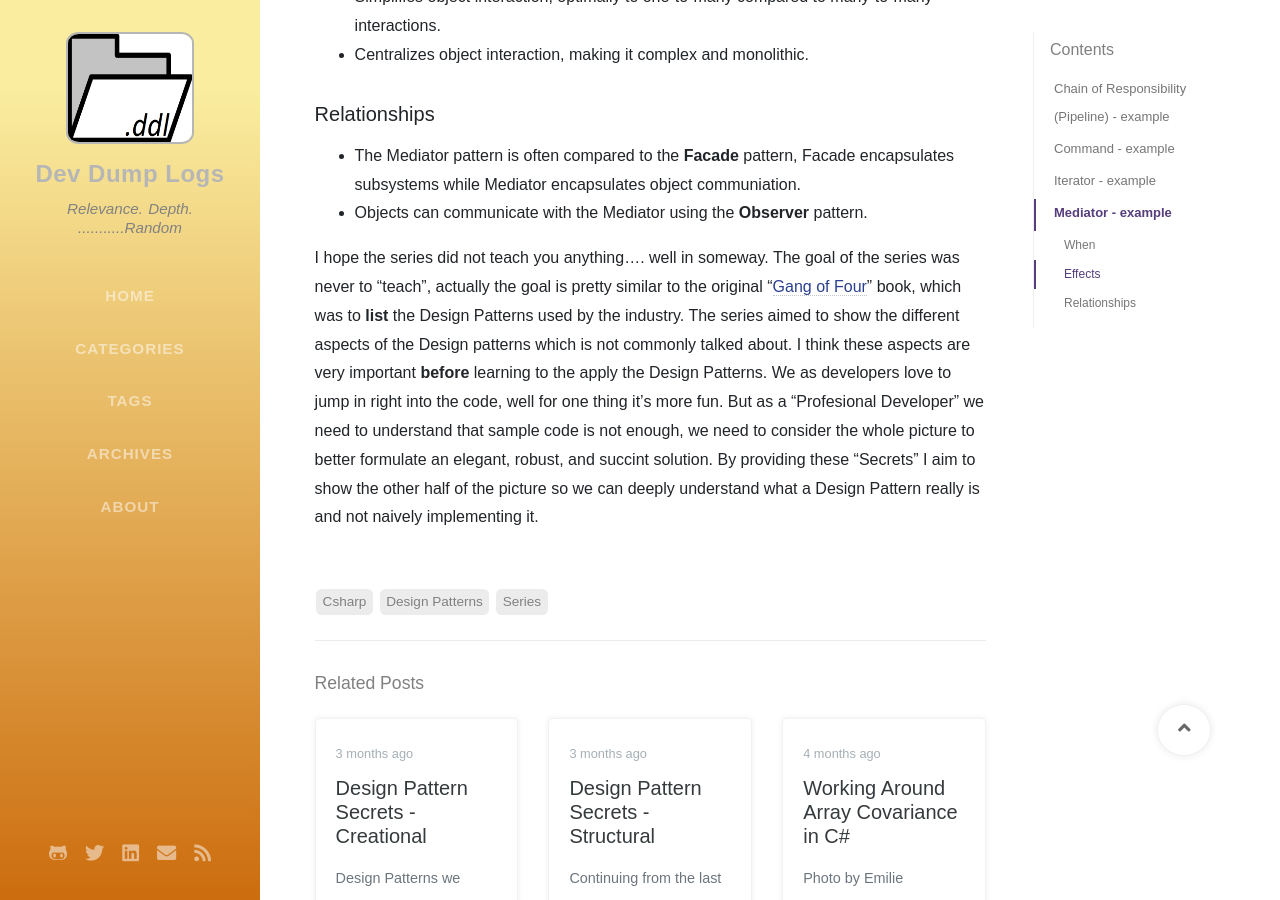
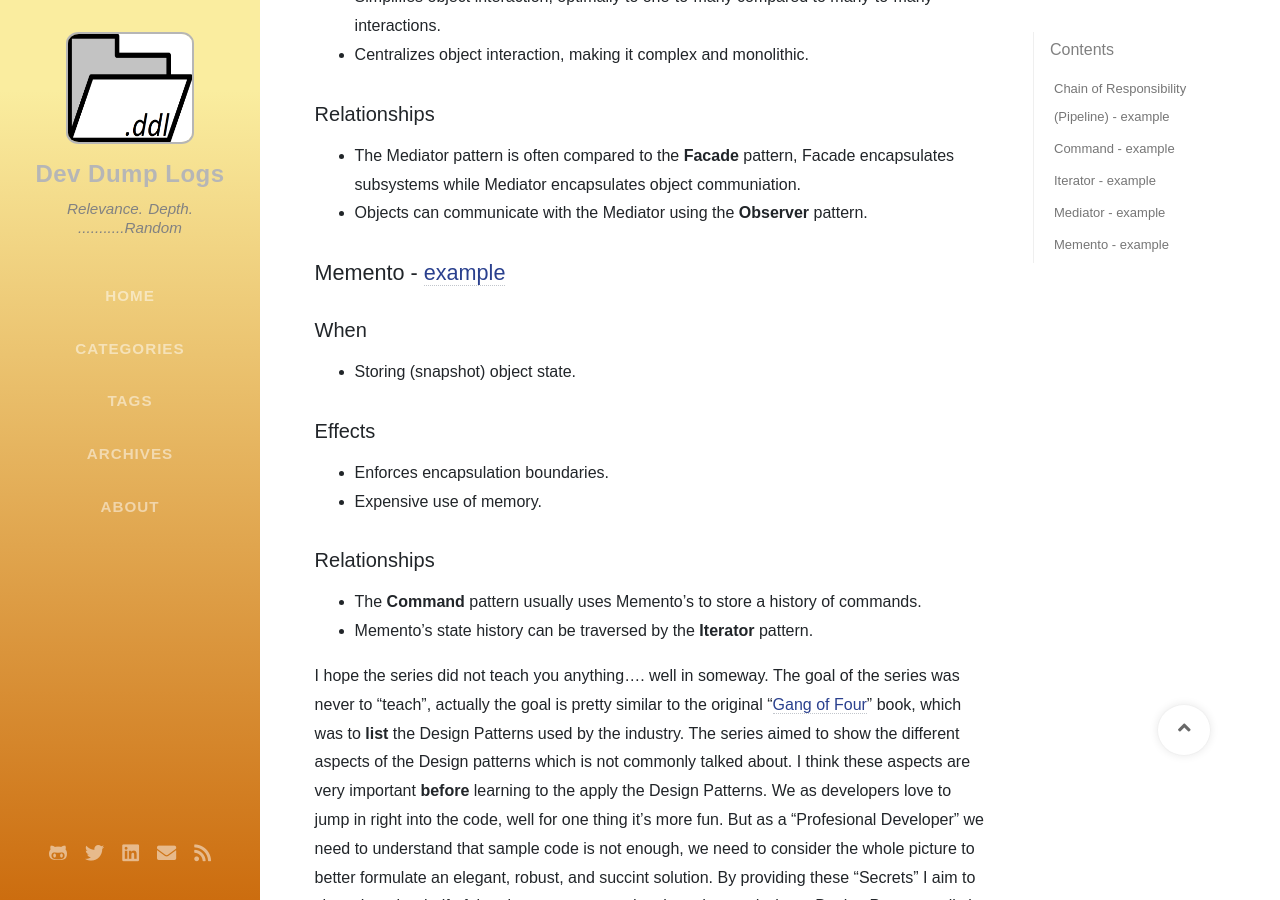
Before and after one commit to IanEscober/ianescober.github.io, a Jekyll site: the page built from _posts/2020-04-13-design-patterns-secrets-behavioral.md, in a window 1280 px wide and 900 px high, scrolled down 2542 px. Built offline with Jekyll 4.4.1, drawn with Linux system fonts in a browser that asks for light colours; nearby versions of some CDN libraries; some web fonts are replaced; comment, search, counter and statistics services are not loaded.

Commit message:
Added Memento Pattern to 'DPS - B' Post

```diff
--- a/_posts/2020-04-13-design-patterns-secrets-behavioral.md
+++ b/_posts/2020-04-13-design-patterns-secrets-behavioral.md
@@ -79,4 +79,16 @@ As always the catalog would be again structured in:
 - The Mediator pattern is often compared to the __Facade__ pattern, Facade encapsulates subsystems while Mediator encapsulates object communiation.
 - Objects can communicate with the Mediator using the __Observer__ pattern.
 
+## Memento - [example](https://github.com/IanEscober/DesignPatterns/tree/master/src/Memento)
+### When
+- Storing (snapshot) object state.
+
+### Effects
+- Enforces encapsulation boundaries.
+- Expensive use of memory.
+
+### Relationships
+- The __Command__ pattern usually uses Memento's to store a history of commands.
+- Memento's state history can be traversed by the __Iterator__ pattern.
+
 I hope the series did not teach you anything.... well in someway. The goal of the series was never to "teach", actually the goal is pretty similar to the original "[Gang of Four](https://www.amazon.com/Design-Patterns-Object-Oriented-Addison-Wesley-Professional-ebook/dp/B000SEIBB8)" book, which was to __list__ the Design Patterns used by the industry. The series aimed to show the different aspects of the Design patterns which is not commonly talked about. I think these aspects are very important __before__ learning to the apply the Design Patterns. We as developers love to jump in right into the code, well for one thing it's more fun. But as a "Profesional Developer" we need to understand that sample code is not enough, we need to consider the whole picture to better formulate an elegant, robust, and succint solution. By providing these "Secrets" I aim to show the other half of the picture so we can deeply understand what a Design Pattern really is and not naively implementing it.
```
